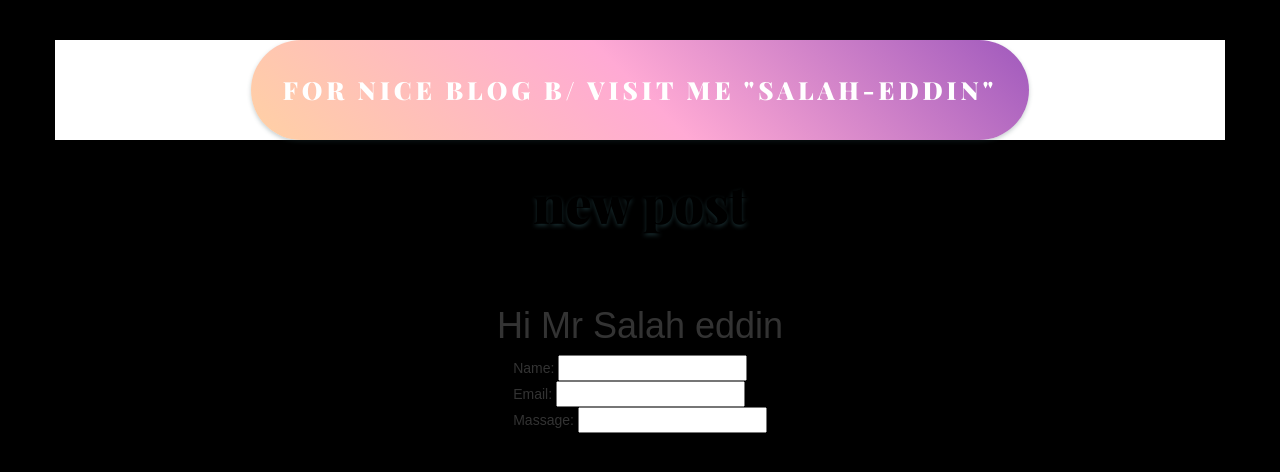
After one commit to S-eddin/my-first-blog, a Django app: template blog/templates/blog/post_salah.html in a window 1280 px wide. The commit adds this page. Shown: the top 472 px of the page. Run offline with Django 3.2, Linux system fonts and the light colour scheme; the template is opened without the code that fills it, so the values that code supplies are empty; some libraries are stand-ins or nearby versions.

Commit message:
new pages added , post_detail and post_edit , miss onlt security

```diff
--- a/blog/static/css/blog.css
+++ b/blog/static/css/blog.css
@@ -79,9 +79,9 @@ a.new {
 	border-radius: 100px;
 	box-shadow: 0px 2px 4px rgba(34,62,66,.25);
   color: #fff;
-  font-size: 18px;
-  letter-spacing: 1px;
-  padding: 32px 30px;
+  font-size: 25px;
+  letter-spacing: 4px;
+  padding: 32px 32px;
   text-decoration: none;
   text-transform: uppercase;
   -webkit-transition: box-shadow 1s ease;
@@ -107,3 +107,17 @@ div.container {
 	justify-content: center;
         margin:40px;
     }
+
+
+
+div.improve  {
+ color: #fff;
+  font-family: 'Playfair Display', serif;
+  font-size: 52px;
+  font-weight: 900;
+  line-height: 46px;
+  margin: 0 0 60px 0;
+  text-align: center;
+  text-shadow: 0px 2px 4px rgba(34,62,66,.75);
+  width:50%;
+}
--- a/blog/templates/blog/base.html
+++ b/blog/templates/blog/base.html
@@ -11,7 +11,7 @@
  </head>
  <body>
     <div class= "container">
-      <a class = "new" href="#">for nice blog visit me "Salah eddin"</a>
+      <a class = "new" href="#">for nice blog b/ visit me "Salah-eddin"</a>
     </div>
     <a href = "{% url 'post_new' %}" class = "title"> new post </a>
 
--- a/blog/templates/blog/post_detail.html
+++ b/blog/templates/blog/post_detail.html
@@ -11,5 +11,7 @@
           <a class = "title" href="">{{ post.title }}</a>
           <h2 class = "text">{{ post.text|linebreaksbr }}</h2>
         </div>
+        </div>
+          <a class = "title" href="{% url 'post_edit' post_number=post.pk %}">EDIT</a>
 
    {% endblock %}
--- /dev/null
+++ b/blog/templates/blog/post_salah.html
@@ -0,0 +1,26 @@
+{% extends 'blog/base.html' %}
+
+{% block content %}
+
+
+<h1> Hi Mr Salah eddin </h1>
+
+
+
+
+<form>
+  <div>
+  <lable for "new" > Name:</lable>
+  <input type ="text" id ="new" name="new">
+  </div>
+  <div>
+  <lable for "mail" > Email:</lable>
+  <input type ="text" id ="new" name="user_mail">
+  </div>
+  <div>
+  <lable for "msg" > Massage:</lable>
+  <input type ="text" id ="msg" name="new">
+  </div>
+</form>
+
+{% endblock %}
--- a/blog/urls.py
+++ b/blog/urls.py
@@ -7,6 +7,9 @@ urlpatterns = [
     url(r'^$', views.post_list, name='post_list'),
     url(r'^post/(?P<post_number>\d+)/$', views.post_detail, name='post_detail'),
     url(r'^post/new/$', views.post_new , name = 'post_new') ,
+    url(r'^post/(?P<post_number>\d+)/edit/$', views.post_edit, name='post_edit'),
+
+
 
 
 ]
```
Also changed, not shown: blog/templates/blog/post_edit.html (+7 -1 lines), blog/templates/post_salah.html (added, +9 -0 lines), blog/views.py (+31 -2 lines).
